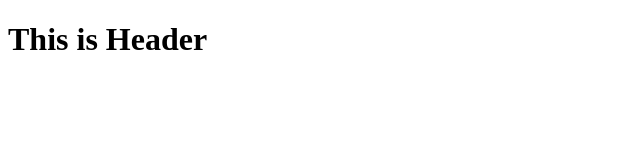
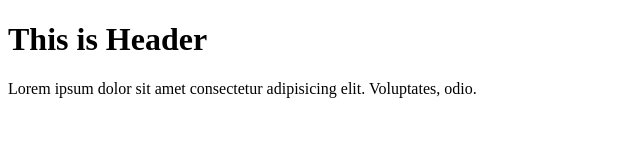
Before and after one commit to indexcoder/demo, a plain HTML site: page index.html in a window 1280 px wide. Shown: the whole page, without its empty margins (0-640 px from the left). Drawn offline with Linux system fonts and the light colour scheme.

Commit message:
added paragrapth to index.html

```diff
--- a/index.html
+++ b/index.html
@@ -8,5 +8,6 @@
 </head>
 <body>
     <h1>This is Header</h1>
+    <p>Lorem ipsum dolor sit amet consectetur adipisicing elit. Voluptates, odio.</p>
 </body>
 </html>
```
